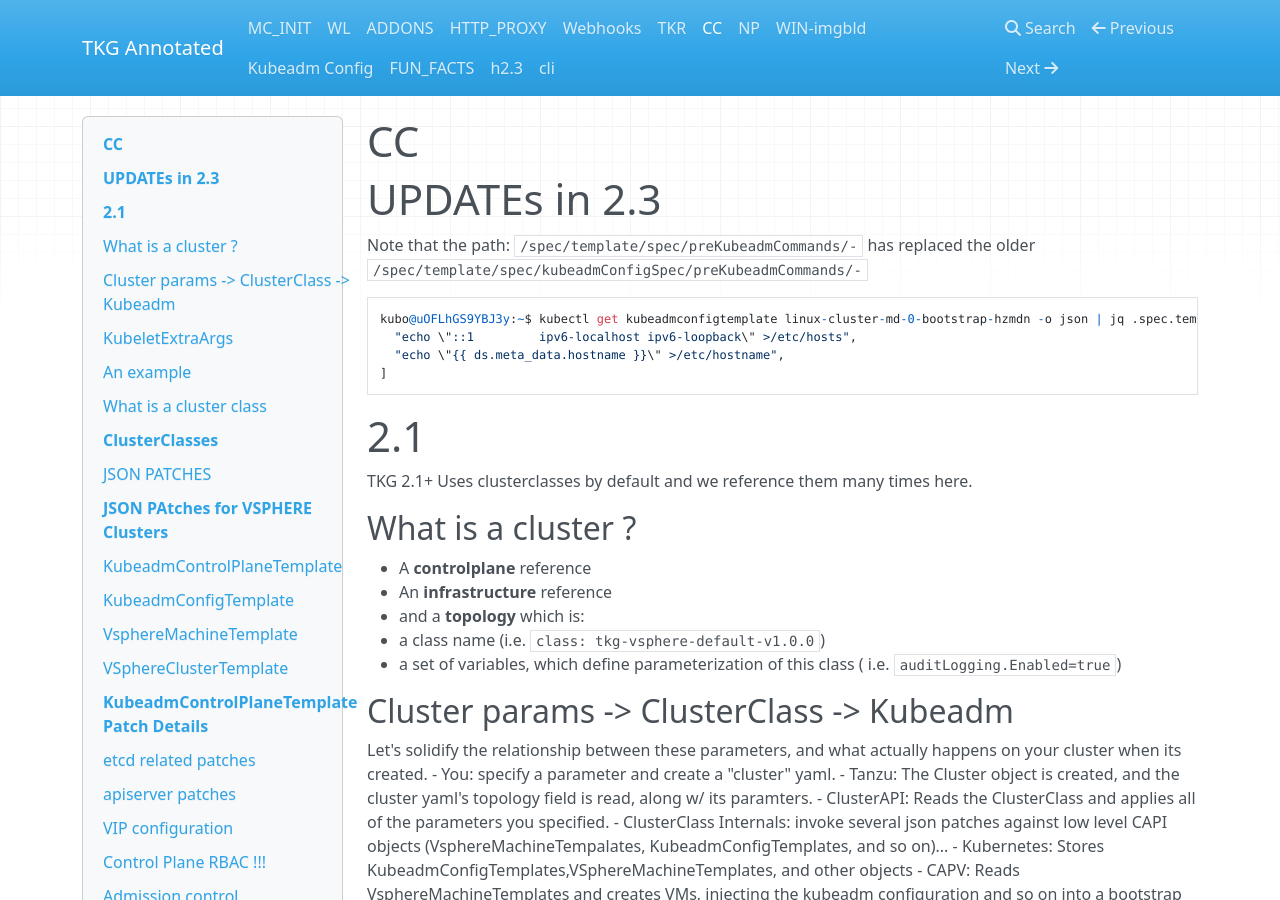
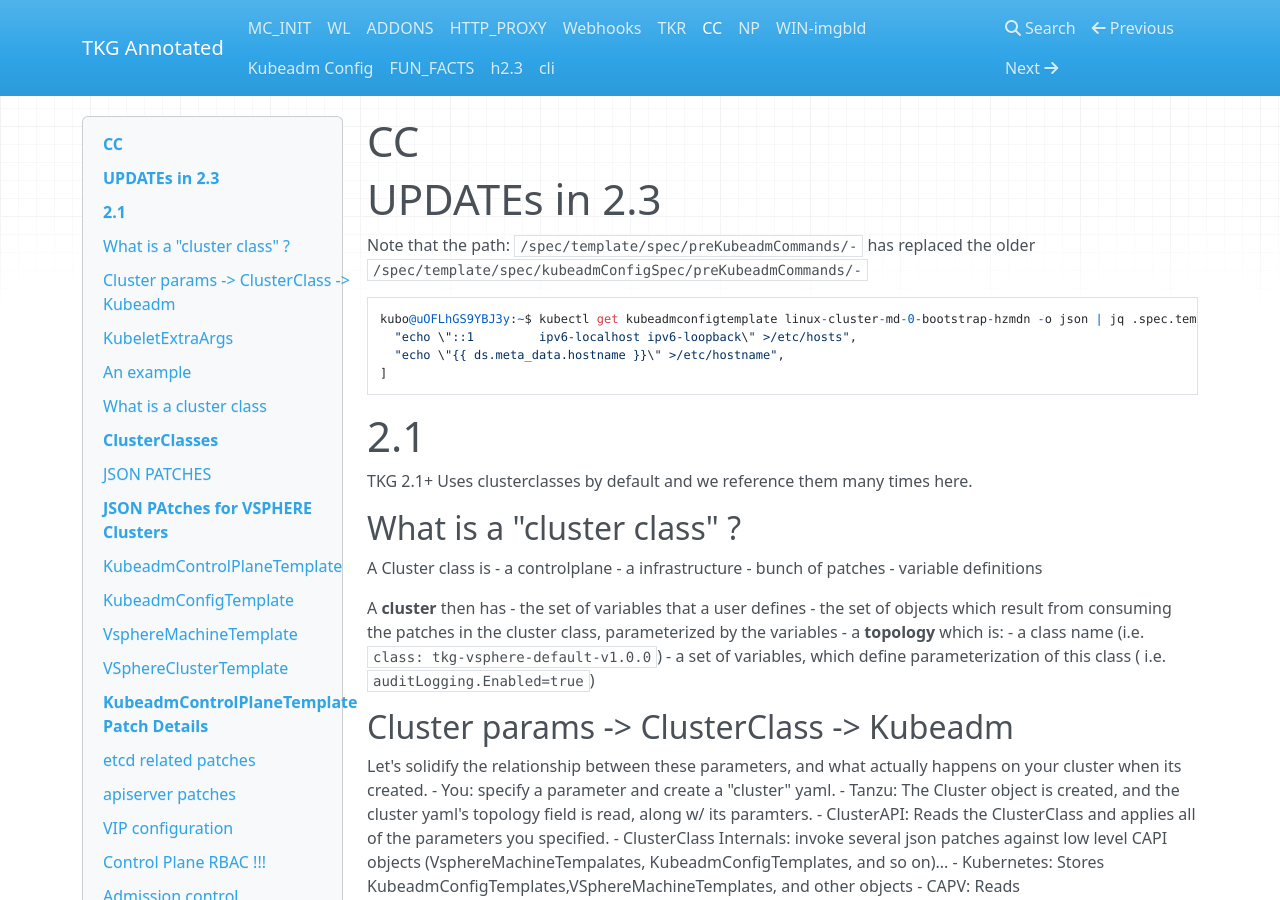
Before and after one commit to jayunit100/tanzu-install-annotated, an MkDocs documentation site: the page built from docs/z5-cc.md, in a window 1280 px wide and 900 px high. Built offline with MkDocs 1.6.1, drawn with Linux system fonts in a browser that asks for light colours; nearby versions of some CDN libraries.

Commit message:
Update z5-cc.md

```diff
--- a/docs/z5-cc.md
+++ b/docs/z5-cc.md
@@ -17,11 +17,18 @@
 
 TKG 2.1+ Uses clusterclasses by default and we reference them many times here.
 
-## What is a cluster ?
-
-- A **controlplane** reference
-- An **infrastructure** reference
-- and a **topology** which is:
+## What is a "cluster class" ?
+
+A Cluster class is
+- a controlplane
+- a infrastructure
+- bunch of patches
+- variable definitions
+
+A **cluster** then has
+- the set of variables that a user defines
+- the set of objects which result from consuming the patches in the cluster class, parameterized by the variables
+- a **topology** which is:
   - a class name (i.e. ` class: tkg-vsphere-default-v1.0.0`)
   - a set of variables, which define parameterization of this class ( i.e. `auditLogging.Enabled=true`)
 
```
